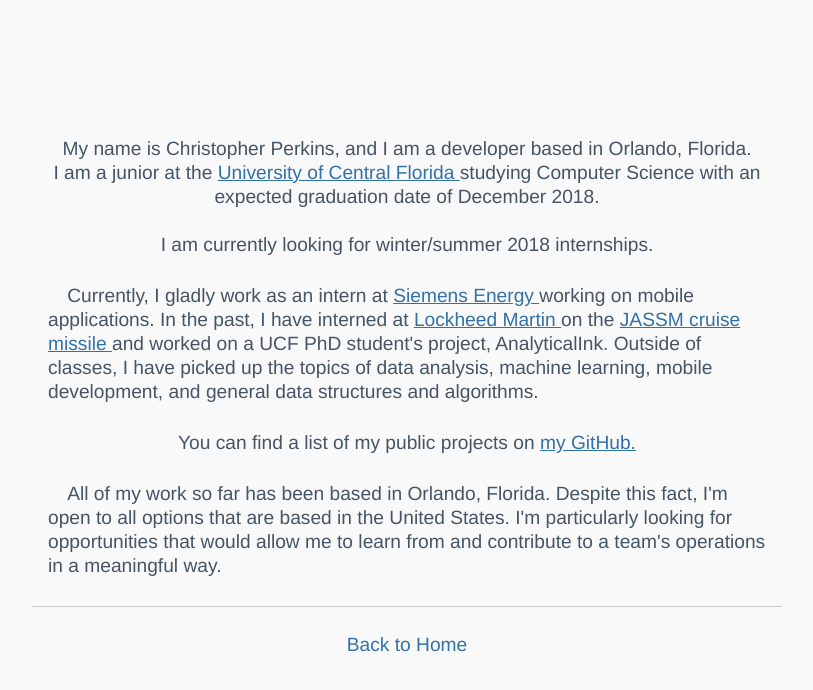
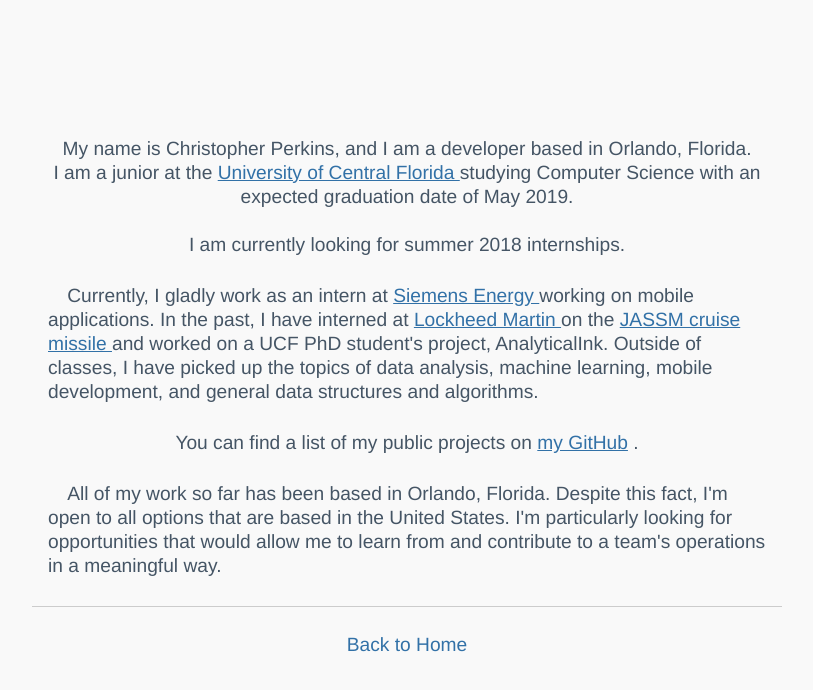
Before and after one commit to Chris-Perkins/Chris-Perkins.github.io, a plain HTML site: page about-me.html in a window 1280 px wide. Shown: the whole page, without its empty margins (233-1046 px from the left). Drawn offline with Linux system fonts and the light colour scheme.

Commit message:
Update 'aboutme' page

```diff
--- a/about-me.html
+++ b/about-me.html
@@ -25,8 +25,8 @@
 					<a href = "https://en.wikipedia.org/wiki/University_of_Central_Florida">
 						University of Central Florida
 					</a>
-						studying Computer Science with an expected graduation date of December 2018.<br><br>
-					I am currently looking for winter/summer 2018 internships.
+					 studying Computer Science with an expected graduation date of May 2019.<br><br>
+					I am currently looking for summer 2018 internships.
 				</p>
 				<p style = "text-align:left">
 					&emsp;Currently, I gladly work as an intern at
@@ -47,7 +47,8 @@
 				</p>
 				<p>
 					You can find a list of my public projects on
-					<a href = "https://github.com/Chris-Perkins">my GitHub.</a>
+          <a href = "https://github.com/Chris-Perkins">my GitHub</a>
+          .
 				</p>
 				<p style = "text-align:left">
 					&emsp;All of my work so far has been based in Orlando, Florida. Despite this fact, I'm open to
```
